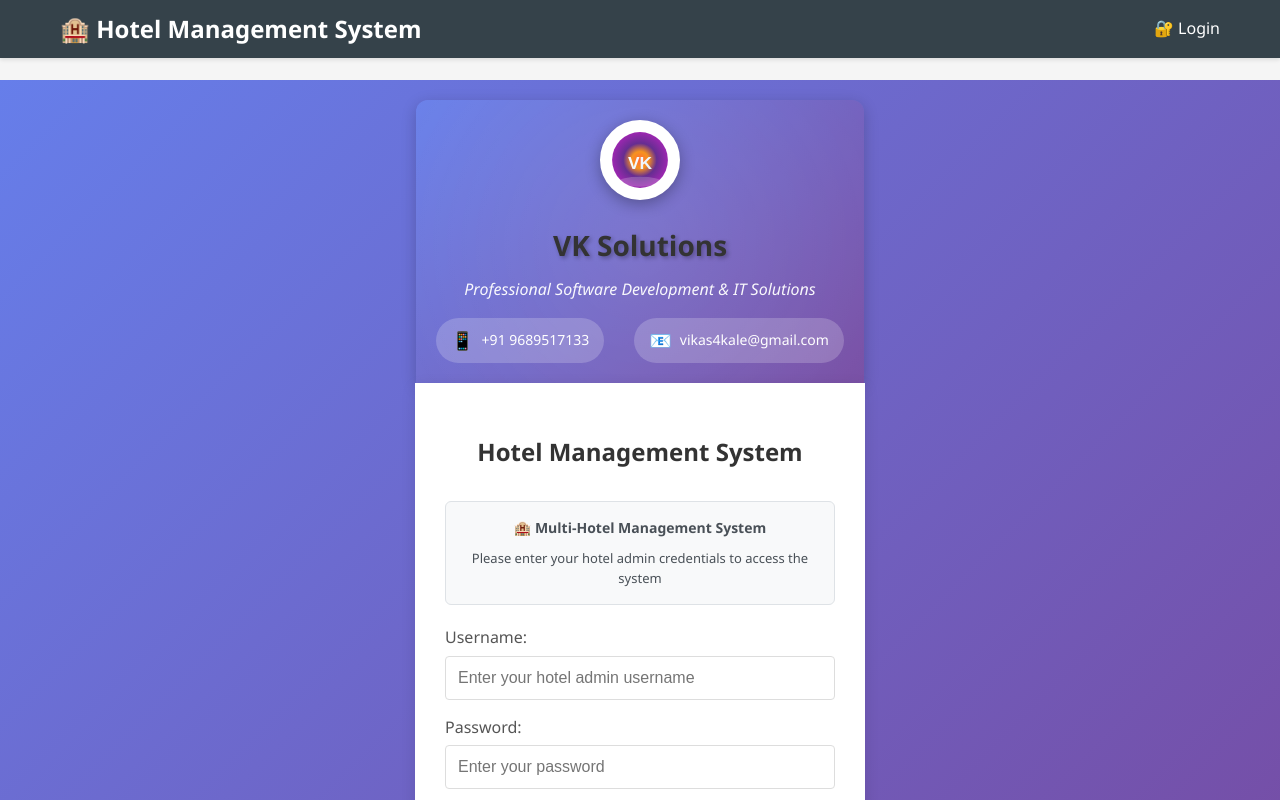
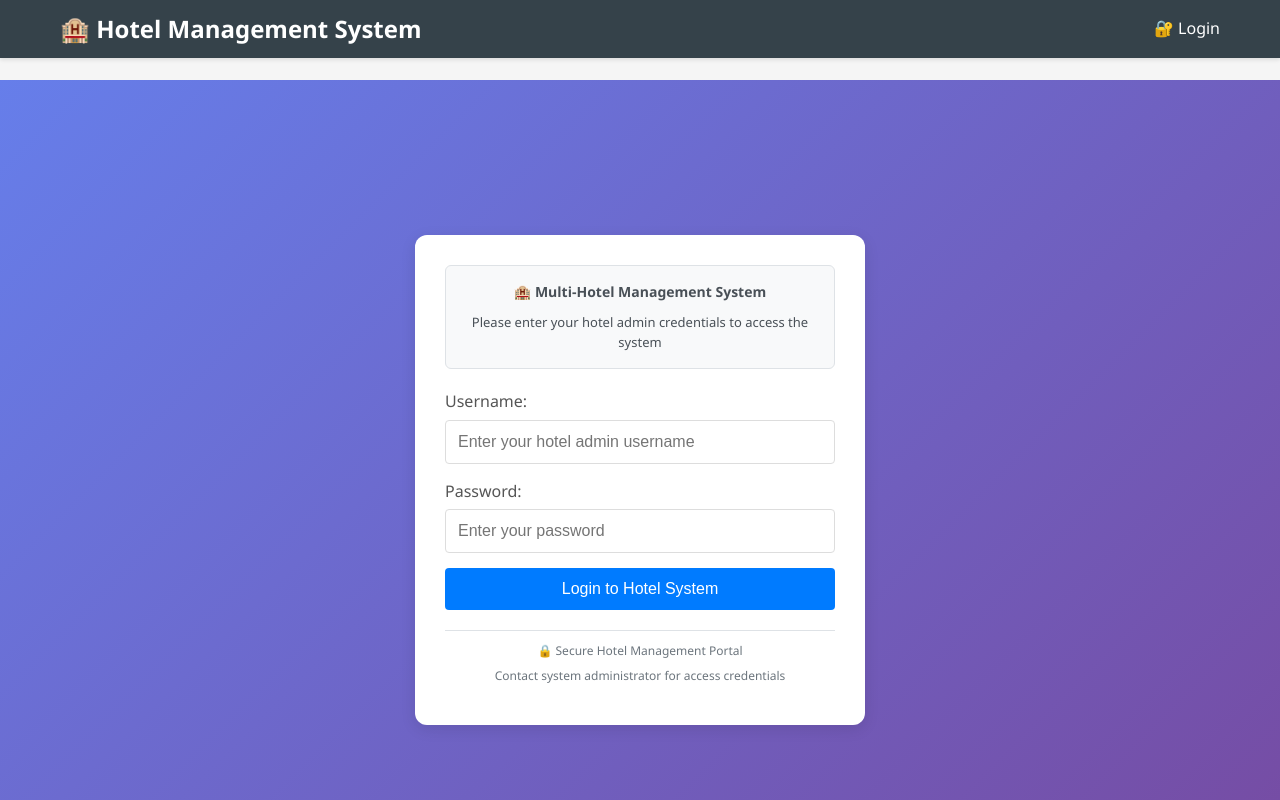
Before and after one commit to Vikas0401/Hotel_management, a React (Create React App) app: page /bill in a window 1280 px wide. Shown: the top 800 px of the page. Built offline with nearby package versions, Linux system fonts and the light colour scheme; a web font is replaced by a local one.

Commit message:
refine login page

```diff
--- a/src/App.js
+++ b/src/App.js
@@ -45,8 +45,8 @@
         <Header isAuthenticated={isAuthenticated} onLogout={handleLogout} />
         <main className="main-content">
           <Routes>
-            {/* Redirect root to login for immediate access */}
-            <Route path="/" element={<Navigate to="/login" replace />} />
+            {/* Redirect root to dashboard */}
+            <Route path="/" element={<Navigate to="/dashboard" replace />} />
 
             {/* Dashboard - Main landing page */}
             <Route path="/dashboard" element={<Dashboard />} />
--- a/src/components/Login/Login.js
+++ b/src/components/Login/Login.js
@@ -30,108 +30,12 @@
 
     return (
         <div className="login-container">
-            {/* VK Solutions Branding Header */}
-            <div style={{
-                background: 'linear-gradient(135deg, #667eea 0%, #764ba2 100%)',
-                color: 'white',
-                padding: '20px',
-                borderRadius: '12px 12px 0 0',
-                textAlign: 'center',
-                marginBottom: '0',
-                boxShadow: '0 4px 15px rgba(0,0,0,0.2)',
-                position: 'relative',
-                overflow: 'hidden'
-            }}>
-                <div style={{
-                    position: 'absolute',
-                    top: '-50%',
-                    left: '-50%',
-                    width: '200%',
-                    height: '200%',
-                    background: 'radial-gradient(circle, rgba(255,255,255,0.1) 0%, transparent 70%)',
-                    animation: 'float 6s ease-in-out infinite'
-                }}></div>
-
-                <div style={{ position: 'relative', zIndex: 2 }}>
-                    <img
-                        src={`${process.env.PUBLIC_URL}/images/vk-logo.svg`}
-                        alt="VK Solutions Logo"
-                        style={{
-                            height: '80px',
-                            width: '80px',
-                            borderRadius: '50%',
-                            border: '4px solid white',
-                            boxShadow: '0 4px 15px rgba(0,0,0,0.3)',
-                            marginBottom: '15px',
-                            background: 'white',
-                            padding: '5px'
-                        }}
-                        onError={(e) => {
-                            // Fallback to PNG if SVG doesn't load
-                            e.target.src = `${process.env.PUBLIC_URL}/images/vk-logo.png`;
-                            e.target.onerror = () => {
-                                e.target.style.display = 'none';
-                            };
-                        }}
-                    />
-                    <h1 style={{
-                        margin: '0 0 10px 0',
-                        fontSize: '28px',
-                        fontWeight: 'bold',
-                        textShadow: '2px 2px 4px rgba(0,0,0,0.3)'
-                    }}>
-                        VK Solutions
-                    </h1>
-                    <p style={{
-                        margin: '0 0 15px 0',
-                        fontSize: '16px',
-                        opacity: '0.95',
-                        fontStyle: 'italic'
-                    }}>
-                        Professional Software Development & IT Solutions
-                    </p>
-
-                    <div style={{
-                        display: 'flex',
-                        justifyContent: 'center',
-                        gap: '30px',
-                        flexWrap: 'wrap',
-                        marginTop: '15px'
-                    }}>
-                        <div style={{
-                            display: 'flex',
-                            alignItems: 'center',
-                            gap: '8px',
-                            backgroundColor: 'rgba(255,255,255,0.2)',
-                            padding: '8px 15px',
-                            borderRadius: '25px',
-                            fontSize: '14px'
-                        }}>
-                            <span style={{ fontSize: '18px' }}>📱</span>
-                            <span style={{ fontWeight: '500' }}>+91 9689517133</span>
-                        </div>
-                        <div style={{
-                            display: 'flex',
-                            alignItems: 'center',
-                            gap: '8px',
-                            backgroundColor: 'rgba(255,255,255,0.2)',
-                            padding: '8px 15px',
-                            borderRadius: '25px',
-                            fontSize: '14px'
-                        }}>
-                            <span style={{ fontSize: '18px' }}>📧</span>
-                            <span style={{ fontWeight: '500' }}>vikas4kale@gmail.com</span>
-                        </div>
-                    </div>
-                </div>
-            </div>
-
             <form className="login-form" onSubmit={handleLogin} style={{
-                borderRadius: '0 0 12px 12px',
+                borderRadius: '12px',
                 marginTop: '0',
                 boxShadow: '0 4px 15px rgba(0,0,0,0.1)'
             }}>
-                <h2 style={{ marginTop: '20px' }}>Hotel Management System</h2>
+                {/* <h2 style={{ marginTop: '20px' }}>Hotel Management System</h2> */}
 
                 <div style={{
                     background: '#f8f9fa',
```
